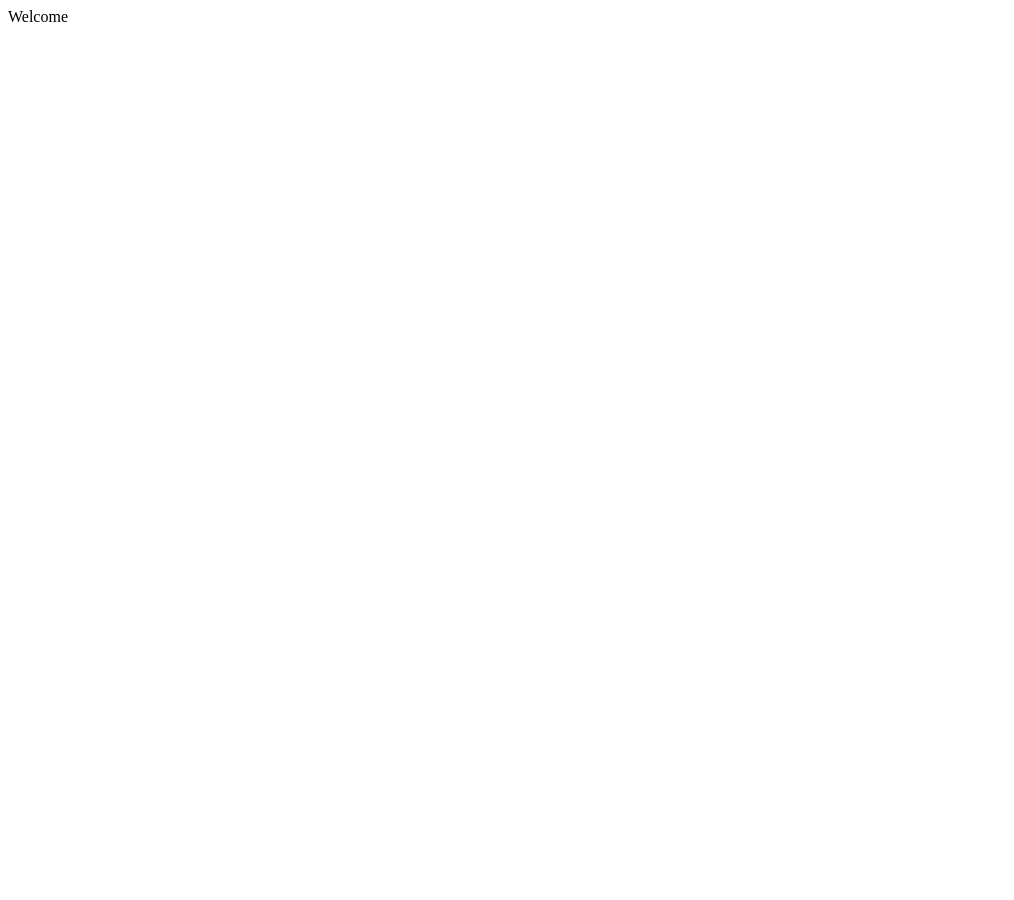
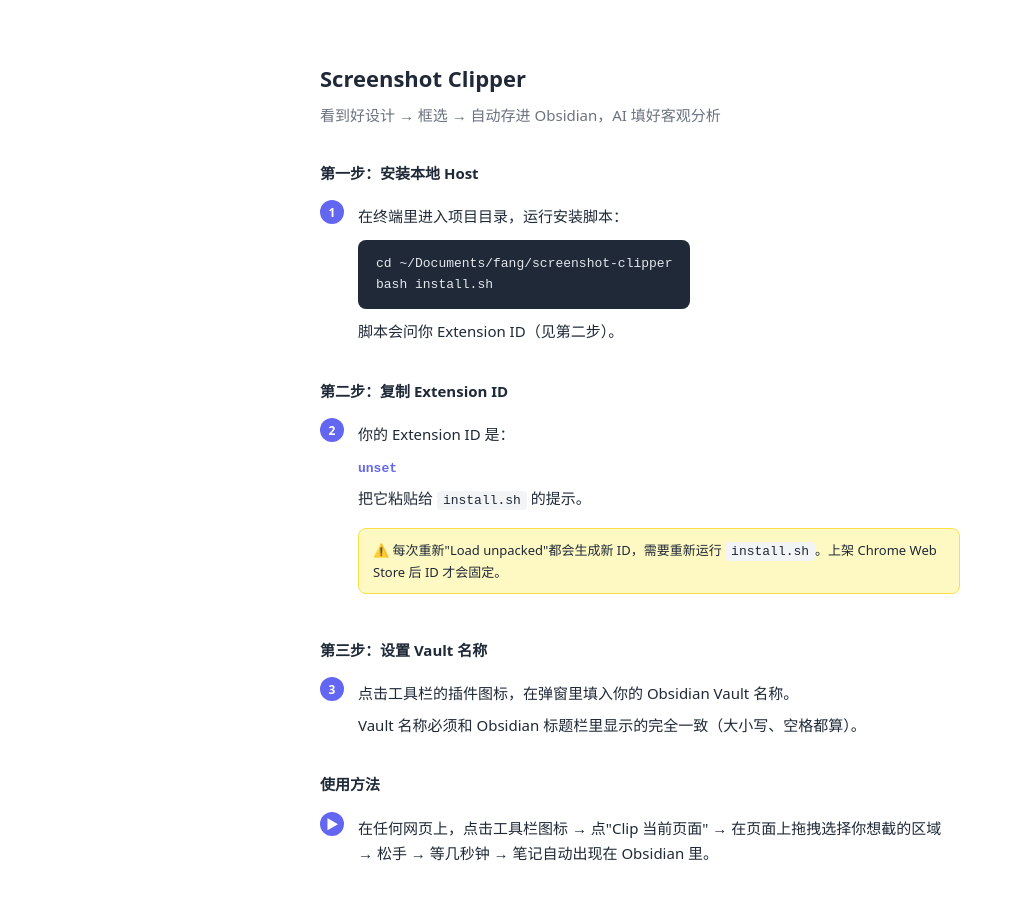
Before and after one commit to echore/visual-clipper, a browser extension: page extension/welcome.html in a window 1280 px wide. Shown: the whole page, without its empty margins (0-1014 px from the left). Before the commit the page ends 800 px from the top, so only its background shows below. Drawn offline with Linux system fonts and the light colour scheme.

Commit message:
feat: welcome page with install steps and Extension ID display

```diff
--- a/extension/welcome.html
+++ b/extension/welcome.html
@@ -1 +1,71 @@
-<!DOCTYPE html><html><body>Welcome</body></html>
+<!DOCTYPE html>
+<html lang="zh">
+<head>
+  <meta charset="utf-8">
+  <title>Screenshot Clipper — 安装配置</title>
+  <style>
+    body { max-width: 640px; margin: 60px auto; font: 15px/1.7 system-ui,sans-serif;
+      color: #1f2937; padding: 0 24px; }
+    h1 { font-size: 22px; font-weight: 700; margin-bottom: 4px; }
+    .sub { color: #6b7280; margin-bottom: 32px; }
+    h2 { font-size: 15px; font-weight: 600; margin: 28px 0 8px; }
+    p  { margin: 6px 0; }
+    code { background: #f3f4f6; padding: 2px 6px; border-radius: 4px;
+      font: 13px/1.4 monospace; }
+    pre  { background: #1f2937; color: #e5e7eb; padding: 14px 18px;
+      border-radius: 8px; font: 13px/1.6 monospace; overflow-x: auto; margin: 10px 0; }
+    .step { display: flex; gap: 14px; margin: 12px 0; }
+    .step-num { width: 24px; height: 24px; background: #6366f1; color: #fff;
+      border-radius: 50%; display: flex; align-items: center; justify-content: center;
+      font: 600 12px system-ui; flex-shrink: 0; margin-top: 2px; }
+    .note { background: #fef9c3; border: 1px solid #fde047; padding: 10px 14px;
+      border-radius: 8px; font-size: 13px; margin: 16px 0; }
+    #ext-id { font-family: monospace; font-size: 13px; color: #6366f1; }
+  </style>
+</head>
+<body>
+  <h1>Screenshot Clipper</h1>
+  <p class="sub">看到好设计 → 框选 → 自动存进 Obsidian，AI 填好客观分析</p>
+
+  <h2>第一步：安装本地 Host</h2>
+  <div class="step">
+    <div class="step-num">1</div>
+    <div>
+      <p>在终端里进入项目目录，运行安装脚本：</p>
+      <pre>cd ~/Documents/fang/screenshot-clipper
+bash install.sh</pre>
+      <p>脚本会问你 Extension ID（见第二步）。</p>
+    </div>
+  </div>
+
+  <h2>第二步：复制 Extension ID</h2>
+  <div class="step">
+    <div class="step-num">2</div>
+    <div>
+      <p>你的 Extension ID 是：</p>
+      <p><strong id="ext-id">（加载中…）</strong></p>
+      <p>把它粘贴给 <code>install.sh</code> 的提示。</p>
+      <div class="note">⚠️ 每次重新"Load unpacked"都会生成新 ID，需要重新运行 <code>install.sh</code>。上架 Chrome Web Store 后 ID 才会固定。</div>
+    </div>
+  </div>
+
+  <h2>第三步：设置 Vault 名称</h2>
+  <div class="step">
+    <div class="step-num">3</div>
+    <div>
+      <p>点击工具栏的插件图标，在弹窗里填入你的 Obsidian Vault 名称。</p>
+      <p>Vault 名称必须和 Obsidian 标题栏里显示的完全一致（大小写、空格都算）。</p>
+    </div>
+  </div>
+
+  <h2>使用方法</h2>
+  <div class="step">
+    <div class="step-num">▶</div>
+    <div>
+      <p>在任何网页上，点击工具栏图标 → 点"Clip 当前页面" → 在页面上拖拽选择你想截的区域 → 松手 → 等几秒钟 → 笔记自动出现在 Obsidian 里。</p>
+    </div>
+  </div>
+
+  <script src="welcome.js"></script>
+</body>
+</html>
--- a/extension/welcome.js
+++ b/extension/welcome.js
@@ -0,0 +1,2 @@
+// welcome.js
+document.getElementById('ext-id').textContent = chrome.runtime.id;
```
